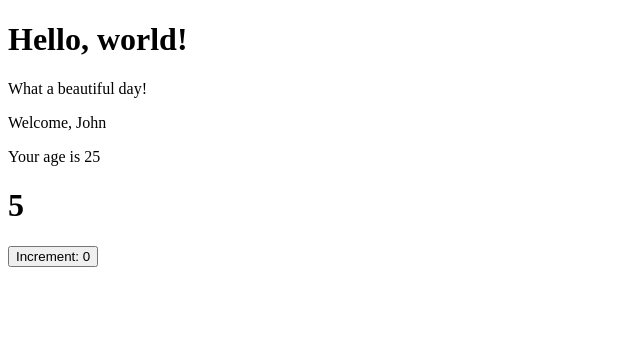
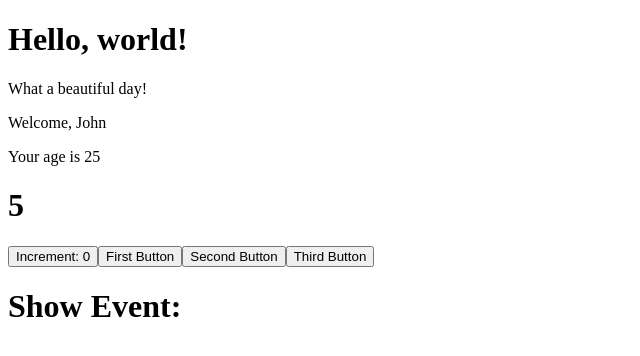
Before and after one commit to RiccardoPriolo/React-exercises, a React (Create React App) app: page / in a window 1280 px wide. Shown: the top 356 px of the page, without its empty margins (0-640 px from the left). Built offline with nearby package versions, Linux system fonts and the light colour scheme.

Commit message:
svoglimento events-03

```diff
--- a/src/App.js
+++ b/src/App.js
@@ -3,6 +3,7 @@ import Counter from "./Counter";
 import Hello from "./Hello";
 import Welcome from "./Welcome";
 import ClickCounter from "./ClickCounter";
+import ClickTracker from "./Clicktracker";
 
 class App extends React.Component {
   render() {
@@ -12,6 +13,7 @@ class App extends React.Component {
         <Welcome age={25} />
         <Counter value={0} increment={1} interval={1000} />
         <ClickCounter />
+        <ClickTracker />
       </div>
     );
   }
--- /dev/null
+++ b/src/Clicktracker.js
@@ -0,0 +1,25 @@
+import React from "react";
+
+class ClickTracker extends React.Component {
+  state = { btn: "" };
+
+  clickTrack = (event) => {
+    this.setState(() => {
+      return { btn: event.target.innerText };
+    });
+  };
+
+  render() {
+    return (
+      <>
+        <button onClick={this.clickTrack}>First Button</button>
+        <button onClick={this.clickTrack}>Second Button</button>
+        <button onClick={this.clickTrack}>Third Button</button>
+
+        <h1>Show Event: {this.state.btn} </h1>
+      </>
+    );
+  }
+}
+
+export default ClickTracker;
```
